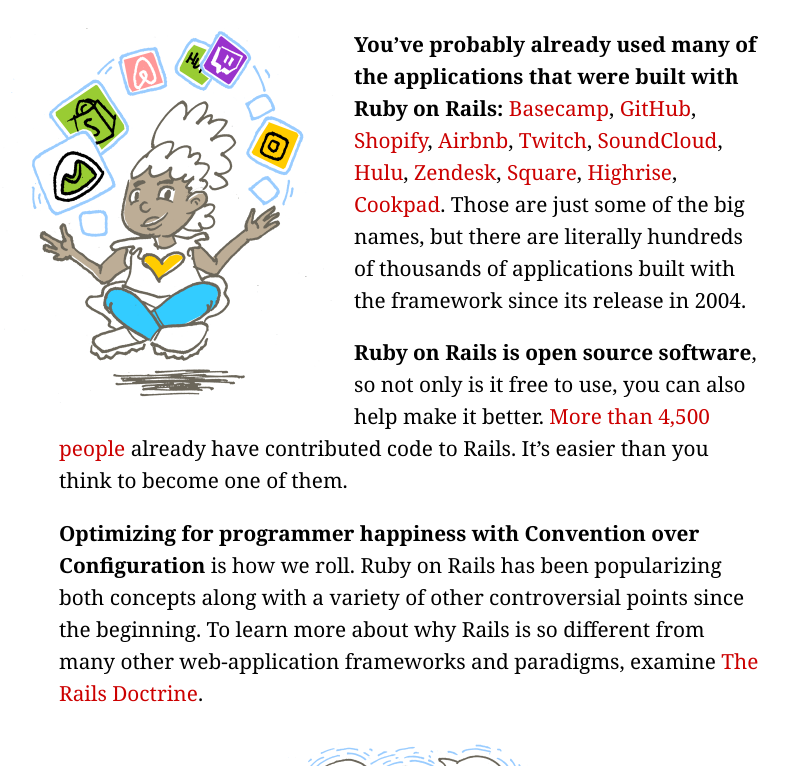
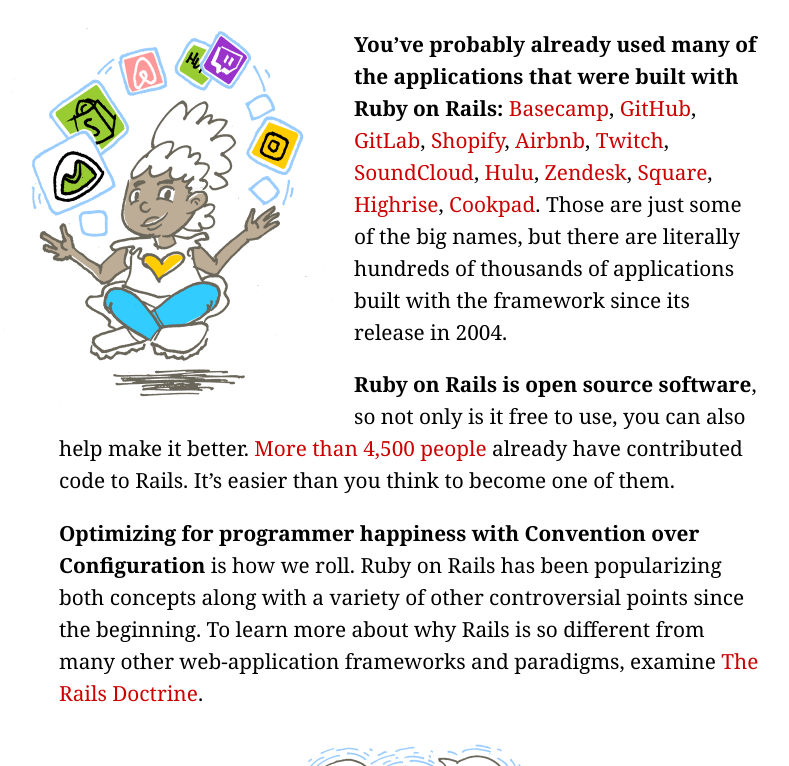
Before and after one commit to rails/homepage, a Jekyll site: the page built from index.html, in a window 1280 px wide and 900 px high, scrolled down 1145 px, cut to the strip 134-900 px from the top of the window. Shown: the whole strip, without its empty margins (231-1020 px from the left). Built offline with Jekyll 4.4.1, drawn with Linux system fonts in a browser that asks for light colours.

Commit message:
Mention Gitlab too!
Very popular open source project built with Rails.

```diff
--- a/index.html
+++ b/index.html
@@ -41,7 +41,7 @@
         <img src="/images/rubyrails.png" alt="Rails does it all.">
       </figure>
 
-      <p><strong>You’ve probably already used many of the applications that were built with Ruby on Rails:</strong> <a href="https://basecamp.com">Basecamp</a>, <a href="https://github.com">GitHub</a>, <a href="https://shopify.com">Shopify</a>, <a href="https://airbnb.com">Airbnb</a>, <a href="https://twitch.tv">Twitch</a>, <a href="https://soundcloud.com">SoundCloud</a>, <a href="https://hulu.com">Hulu</a>, <a href="https://zendesk.com">Zendesk</a>, <a href="https://square.com">Square</a>, <a href="https://highrisehq.com">Highrise</a>, <a href="https://cookpad.com">Cookpad</a>. Those are just some of the big names, but there are literally hundreds of thousands of applications built with the framework since its release in 2004.</p>
+      <p><strong>You’ve probably already used many of the applications that were built with Ruby on Rails:</strong> <a href="https://basecamp.com">Basecamp</a>, <a href="https://github.com">GitHub</a>, <a href="https://gitlab.com">GitLab</a>, <a href="https://shopify.com">Shopify</a>, <a href="https://airbnb.com">Airbnb</a>, <a href="https://twitch.tv">Twitch</a>, <a href="https://soundcloud.com">SoundCloud</a>, <a href="https://hulu.com">Hulu</a>, <a href="https://zendesk.com">Zendesk</a>, <a href="https://square.com">Square</a>, <a href="https://highrisehq.com">Highrise</a>, <a href="https://cookpad.com">Cookpad</a>. Those are just some of the big names, but there are literally hundreds of thousands of applications built with the framework since its release in 2004.</p>
 
       <p><strong>Ruby on Rails is open source software</strong>, so not only is it free to use, you can also help make it better. <a href="http://contributors.rubyonrails.org">More than 4,500 people</a> already have contributed code to Rails. It’s easier than you think to become one of them.</p>
 
```
